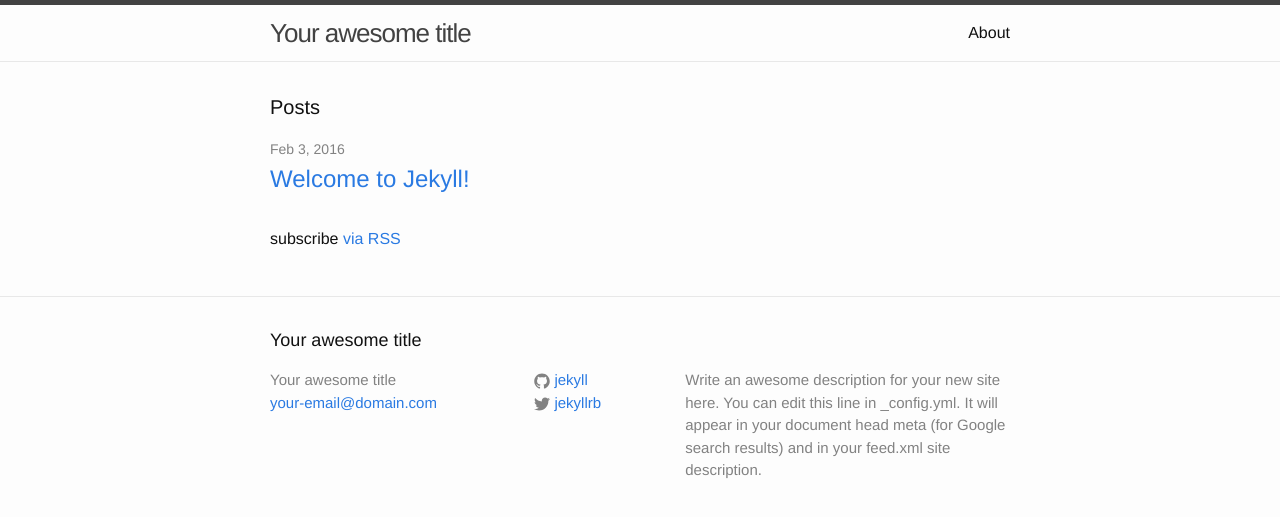
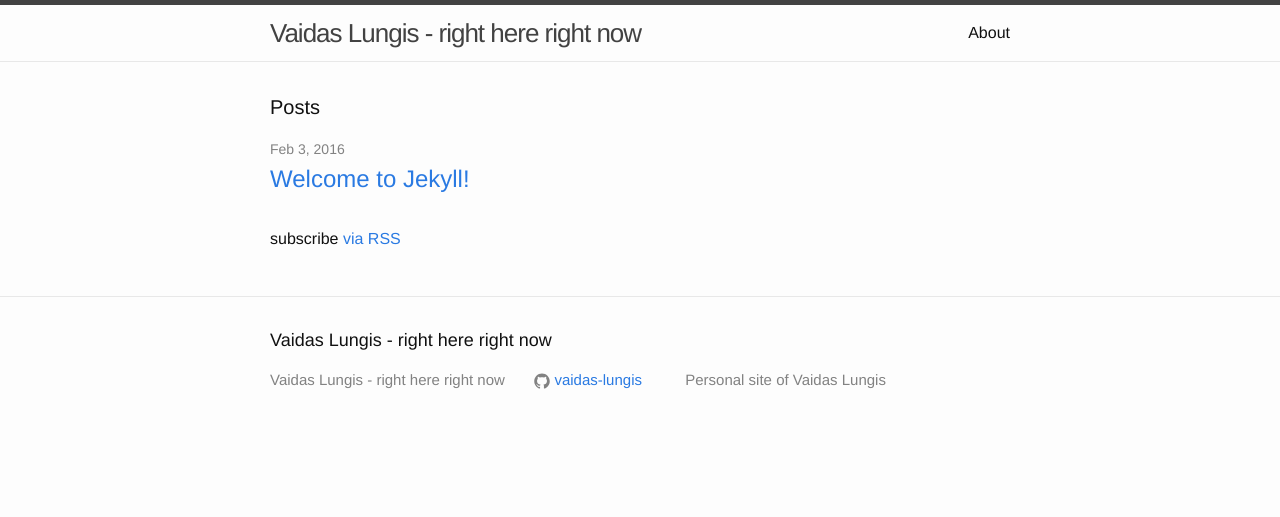
Before and after one commit to vaidas-lungis/vaidas-lungis.github.io, a Jekyll site: the page built from index.html, in a window 1280 px wide. Shown: the top 517 px of the page. Built offline with Jekyll 4.4.1, drawn with Linux system fonts in a browser that asks for light colours.

Commit message:
update _config.yml

```diff
--- a/_config.yml
+++ b/_config.yml
@@ -6,16 +6,12 @@
 # 'jekyll serve'. If you change this file, please restart the server process.
 
 # Site settings
-title: Your awesome title
-email: your-email@domain.com
+title: Vaidas Lungis - right here right now
 description: > # this means to ignore newlines until "baseurl:"
-  Write an awesome description for your new site here. You can edit this
-  line in _config.yml. It will appear in your document head meta (for
-  Google search results) and in your feed.xml site description.
+  Personal site of Vaidas Lungis
 baseurl: "" # the subpath of your site, e.g. /blog
-url: "http://yourdomain.com" # the base hostname & protocol for your site
-twitter_username: jekyllrb
-github_username:  jekyll
+url: "http://vaidas-lungis.github.io" # the base hostname & protocol for your site
+github_username:  vaidas-lungis
 
 # Build settings
 markdown: kramdown
```
